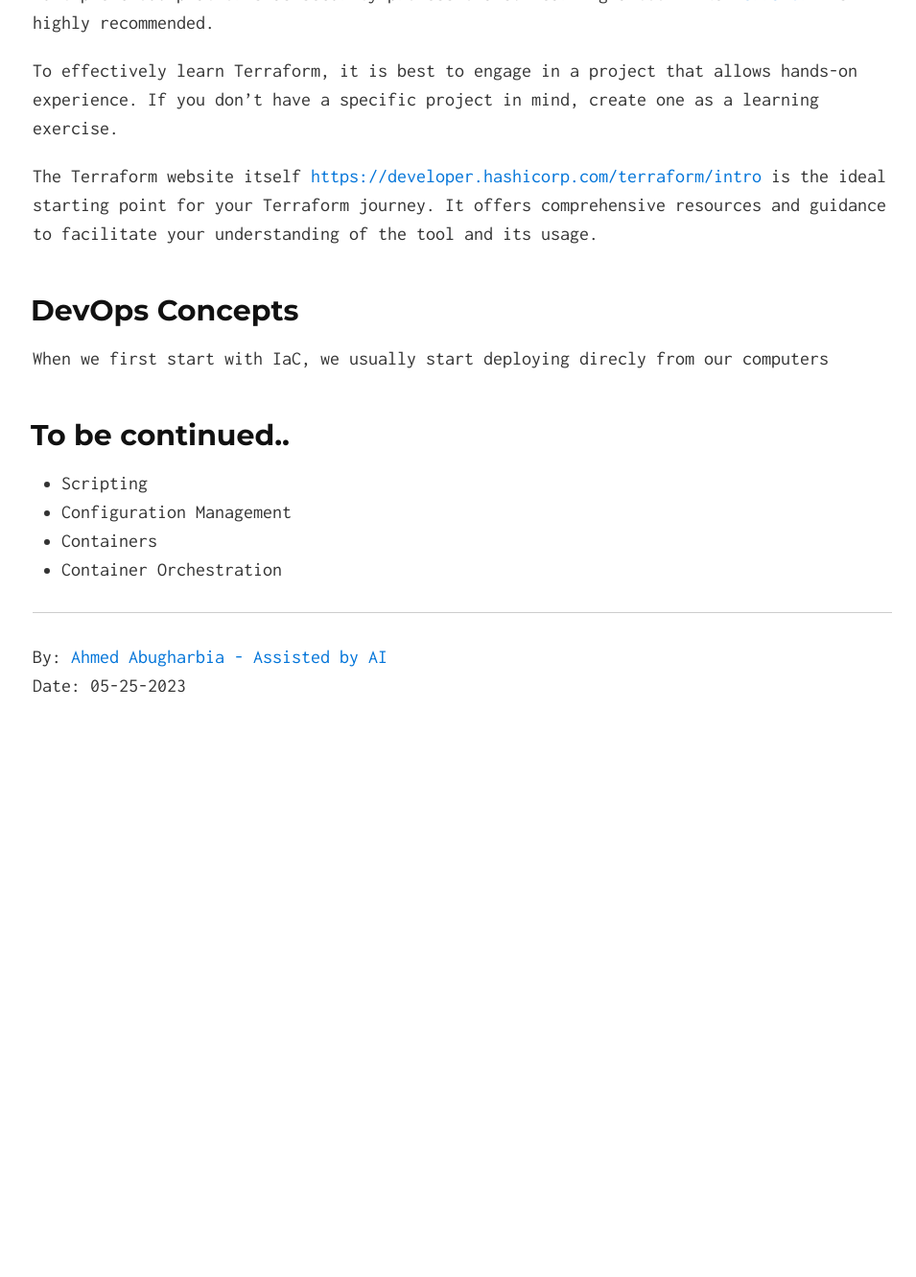
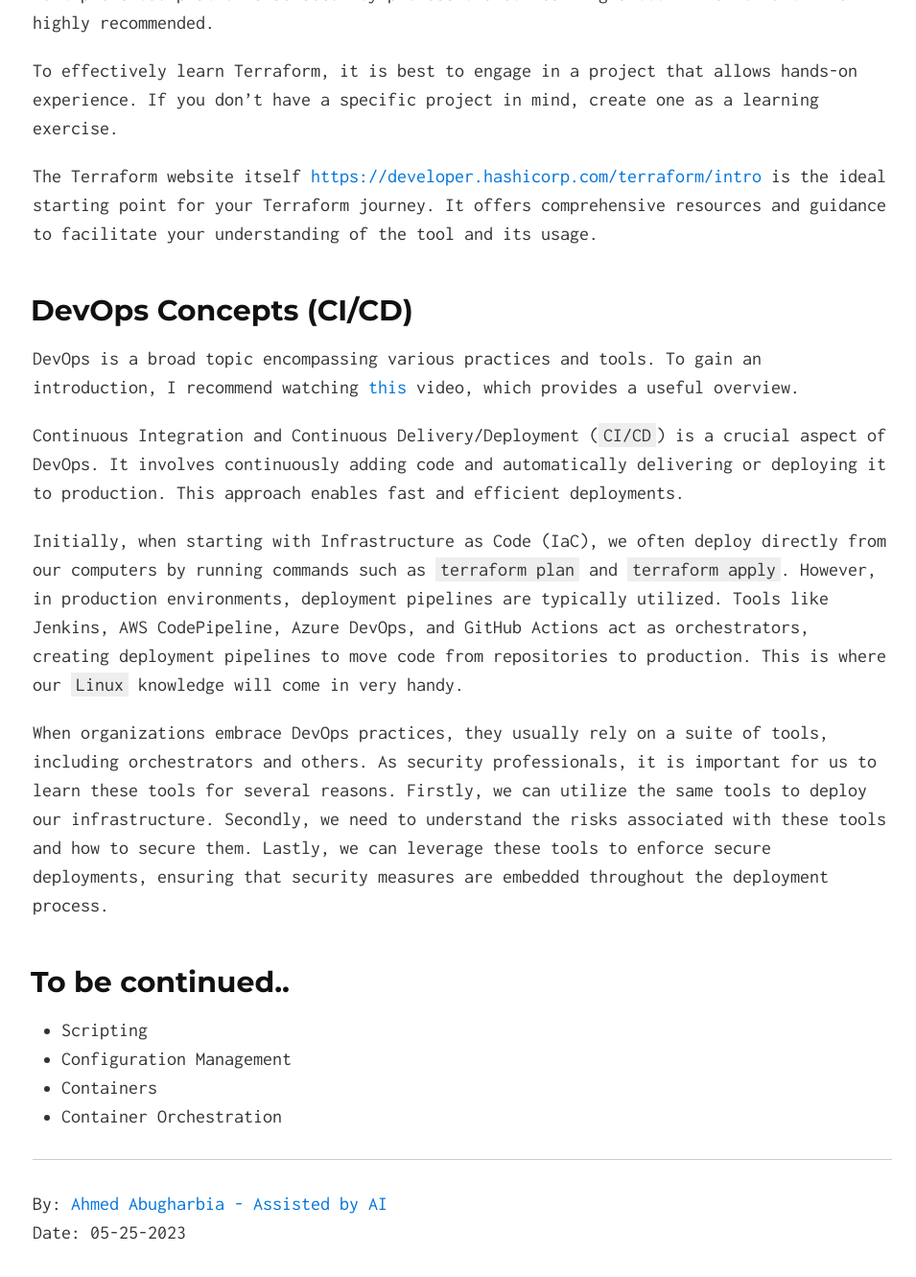
Before and after one commit to Ahmed-AG/cyberdojo-page, a Jekyll site: the page built from read/moving-to-the-cloud-skills-set-wise.md, in a window 1280 px wide and 1400 px high, scrolled down 2972 px. Shown: the top 1331 px of the window at 96% size, without its empty margins (158-1113 px from the left). Built offline with Jekyll 4.4.1, drawn with Linux system fonts in a browser that asks for light colours; before the commit the page ends 3802 px from its top, so only the background shows below that.

Commit message:
update moving to cloud

```diff
--- a/read/moving-to-the-cloud-skills-set-wise.md
+++ b/read/moving-to-the-cloud-skills-set-wise.md
@@ -49,8 +49,15 @@ To effectively learn Terraform, it is best to engage in a project that allows ha
 
 The Terraform website itself [https://developer.hashicorp.com/terraform/intro](https://developer.hashicorp.com/terraform/intro){:target="_blank"} is the ideal starting point for your Terraform journey. It offers comprehensive resources and guidance to facilitate your understanding of the tool and its usage.
 
-## DevOps Concepts
-When we first start with IaC, we usually start deploying direcly from our computers
+## DevOps Concepts (CI/CD)
+DevOps is a broad topic encompassing various practices and tools. To gain an introduction, I recommend watching [this](https://www.youtube.com/watch?v=Xrgk023l4lI){:target="_blank"} video, which provides a useful overview.
+
+Continuous Integration and Continuous Delivery/Deployment (`CI/CD`) is a crucial aspect of DevOps. It involves continuously adding code and automatically delivering or deploying it to production. This approach enables fast and efficient deployments.
+
+Initially, when starting with Infrastructure as Code (IaC), we often deploy directly from our computers by running commands such as `terraform plan` and `terraform apply`. However, in production environments, deployment pipelines are typically utilized. Tools like Jenkins, AWS CodePipeline, Azure DevOps, and GitHub Actions act as orchestrators, creating deployment pipelines to move code from repositories to production. This is where our `Linux` knowledge will come in very handy.
+
+When organizations embrace DevOps practices, they usually rely on a suite of tools, including orchestrators and others. As security professionals, it is important for us to learn these tools for several reasons. Firstly, we can utilize the same tools to deploy our infrastructure. Secondly, we need to understand the risks associated with these tools and how to secure them. Lastly, we can leverage these tools to enforce secure deployments, ensuring that security measures are embedded throughout the deployment process.
+
 
 ## To be continued..
 - Scripting
```
